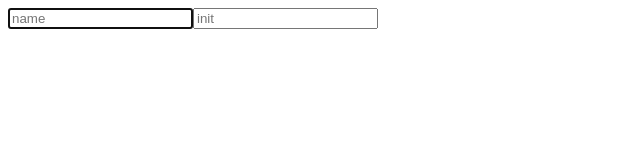
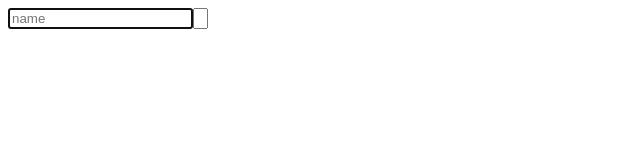
Before and after one commit to AnthonyMastrean/battle, a plain HTML site: page index.html in a window 1280 px wide. Shown: the whole page, without its empty margins (0-640 px from the left). Drawn offline with Linux system fonts and the light colour scheme.

Commit message:
gotta have style!

```diff
--- a/index.html
+++ b/index.html
@@ -1,5 +1,6 @@
 <html>
   <head>
+    <link rel="stylesheet" href="initiative.css" type="text/css" />
     <title>Roll for Initiative!</title>
   </head>
   <body>
```
